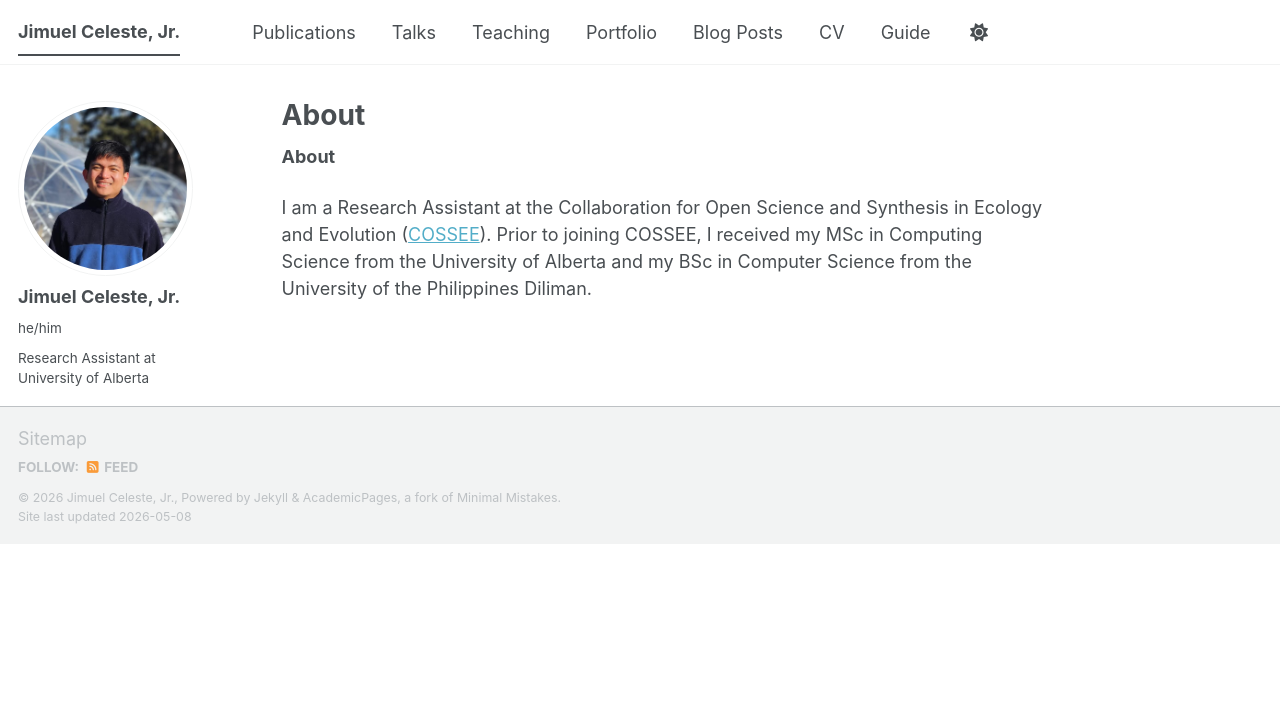
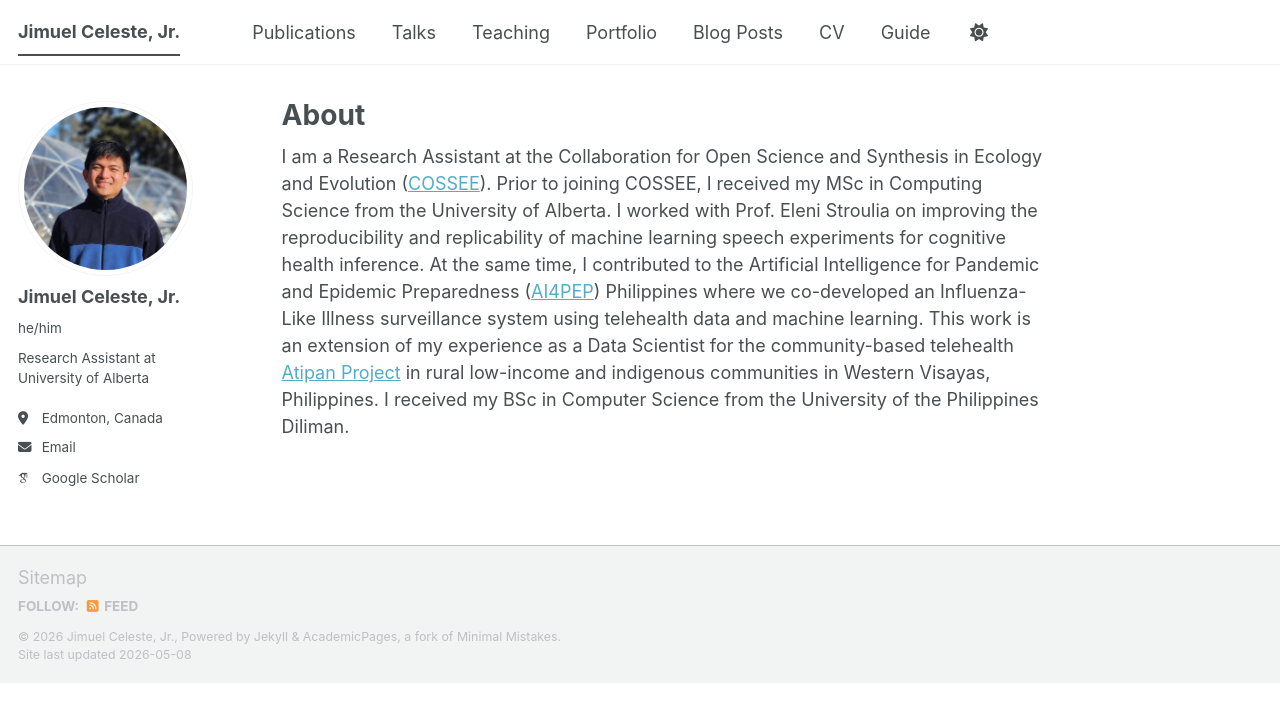
Before and after one commit to jimuelceleste/jimuelceleste.github.io, a Jekyll site: the page built from _pages/about.md, in a window 1280 px wide. Shown: the top 722 px of the page. Built offline with Jekyll 4.4.1, drawn with Linux system fonts in a browser that asks for light colours; some web fonts are replaced; a script bundle is joined from its source files by our own code; library files that are not in the unit come from our copies.

Commit message:
Update about.md

```diff
--- a/_pages/about.md
+++ b/_pages/about.md
@@ -7,6 +7,4 @@
   - /about.html
 ---
 
-**About**
-
-I am a Research Assistant at the Collaboration for Open Science and Synthesis in Ecology and Evolution ([COSSEE](https://cossee.org)). Prior to joining COSSEE, I received my MSc in Computing Science from the University of Alberta and my BSc in Computer Science from the University of the Philippines Diliman.
+I am a Research Assistant at the Collaboration for Open Science and Synthesis in Ecology and Evolution ([COSSEE](https://cossee.org)). Prior to joining COSSEE, I received my MSc in Computing Science from the University of Alberta. I worked with Prof. Eleni Stroulia on improving the reproducibility and replicability of machine learning speech experiments for cognitive health inference. At the same time, I contributed to the Artificial Intelligence for Pandemic and Epidemic Preparedness ([AI4PEP](https://ai4pep.org/philippines/)) Philippines where we co-developed an Influenza-Like Illness surveillance system using telehealth data and machine learning. This work is an extension of my experience as a Data Scientist for the community-based telehealth [Atipan Project](https://www.usacfi.net/atipan-project.html) in rural low-income and indigenous communities in Western Visayas, Philippines. I received my BSc in Computer Science from the University of the Philippines Diliman.
```
